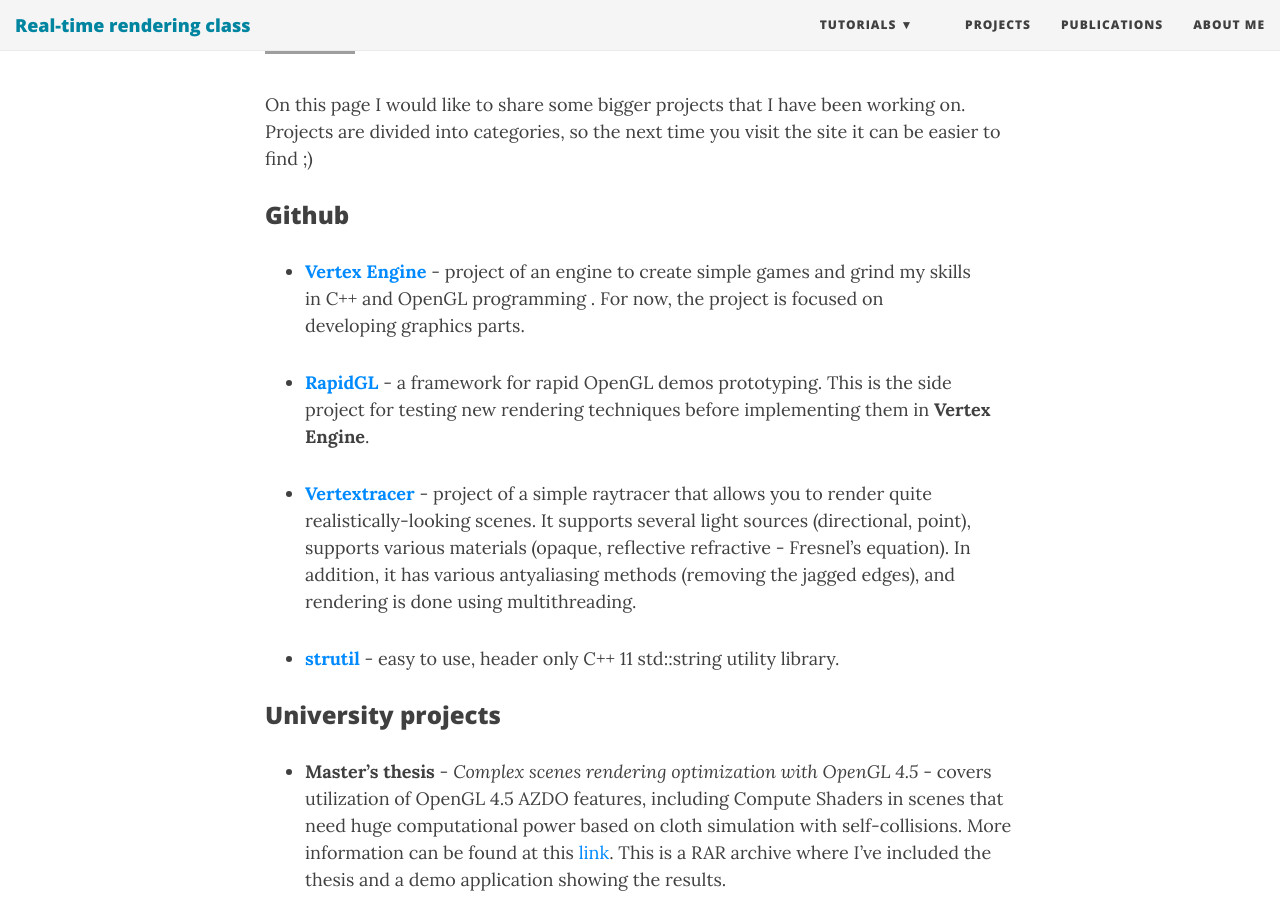
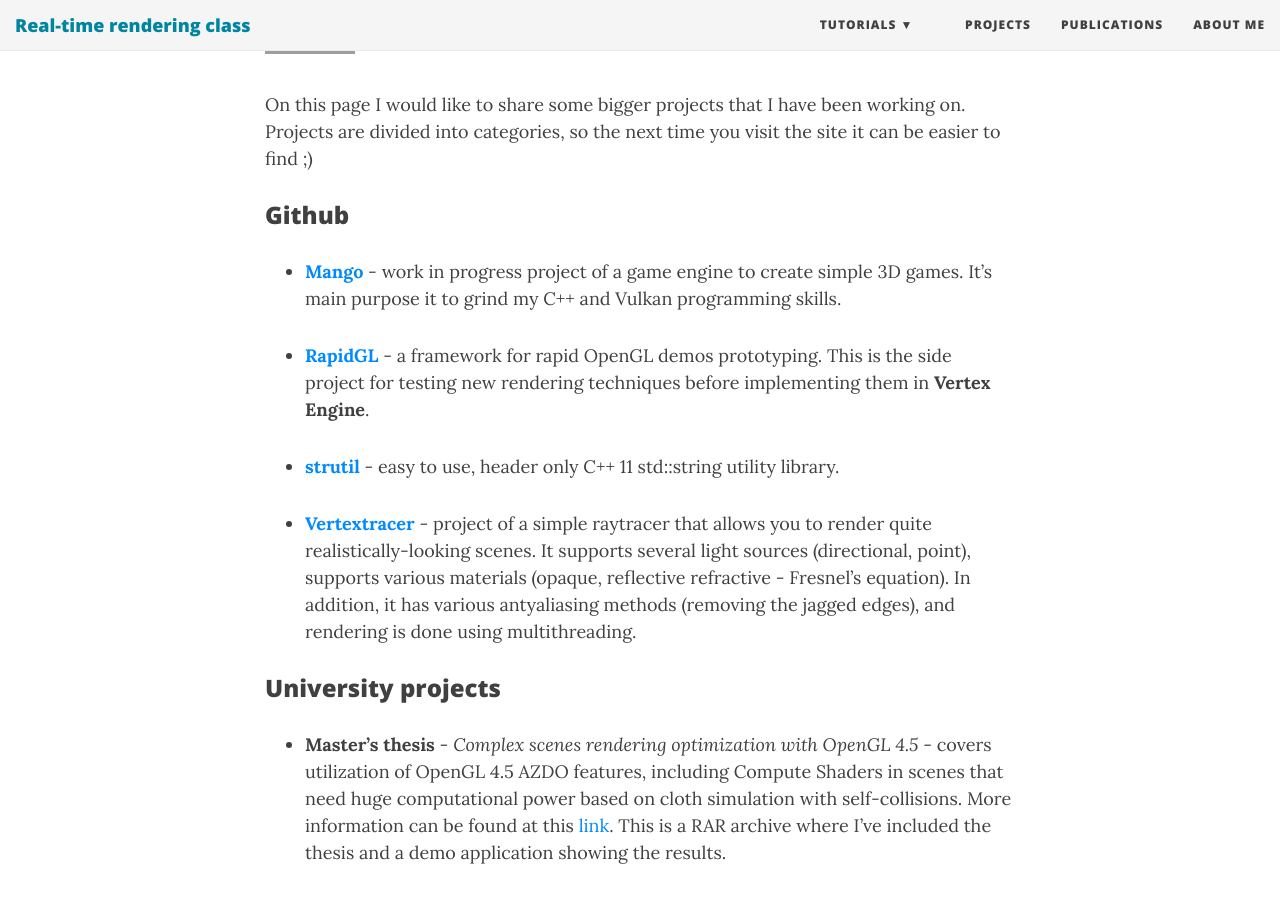
Before and after one commit to tgalaj/tgalaj.github.io, a Jekyll site: the page built from pages/projects.md, in a window 1280 px wide and 900 px high, scrolled down 214 px. Built offline with Jekyll 4.4.1, drawn with Linux system fonts in a browser that asks for light colours; nearby versions of some CDN libraries; grey boxes are pictures that could not be loaded.

Commit message:
Update projects.md

```diff
--- a/pages/projects.md
+++ b/pages/projects.md
@@ -9,13 +9,13 @@
 
 ### Github
 
-* __[Vertex Engine](https://github.com/tgalaj/VertexEngine)__ - project of an engine to create simple games and grind my skills in C++ and OpenGL programming . For now, the project is focused on developing graphics parts.
+* __[Mango](https://github.com/tgalaj/Mango)__ - work in progress project of a game engine to create simple 3D games. It's main purpose it to grind my C++ and Vulkan programming skills.
 
 * __[RapidGL](https://github.com/tgalaj/RapidGL)__ - a framework for rapid OpenGL demos prototyping. This is the side project for testing new rendering techniques before implementing them in **Vertex Engine**.
 
+* __[strutil](https://github.com/tgalaj/strutil)__ - easy to use, header only C++ 11 std::string utility library.
+
 * __[Vertextracer](https://github.com/tgalaj/VertexTracer)__ - project of a simple raytracer that allows you to render quite realistically-looking scenes. It supports several light sources (directional, point), supports various materials (opaque, reflective refractive - Fresnel's equation). In addition, it has various antyaliasing methods (removing the jagged edges), and rendering is done using multithreading.
-
-* __[strutil](https://github.com/tgalaj/strutil)__ - easy to use, header only C++ 11 std::string utility library.
 
 ### University projects
 
```
